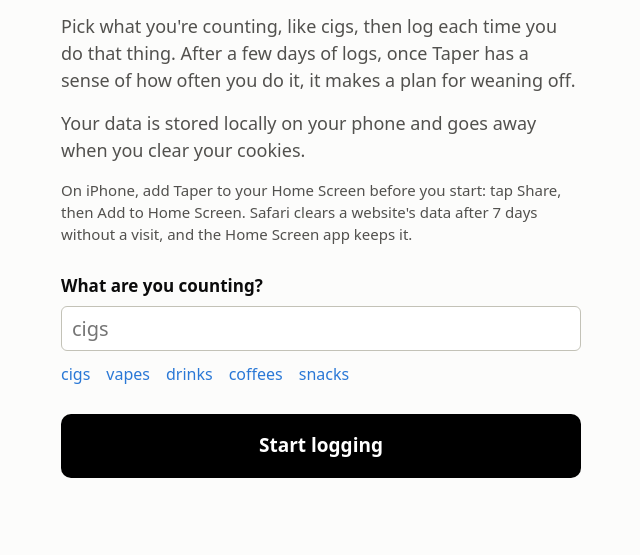
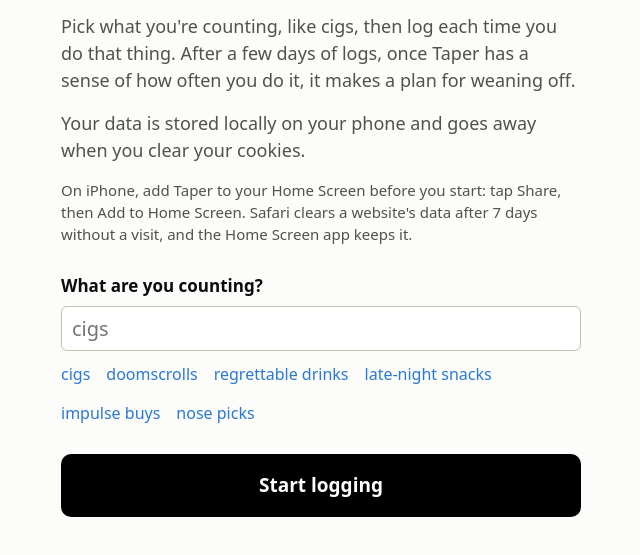
Before and after one commit to codycharlesmcdonald/recipes, a plain HTML site: page docs/taper/index.html in a window 1280 px wide. Shown: the part 133-688 px from the top of the page, without its empty margins (319-959 px from the left). Drawn offline with Linux system fonts and the light colour scheme.

Commit message:
Taper at d0e07d7

```diff
--- a/docs/taper/index.html
+++ b/docs/taper/index.html
@@ -33,10 +33,11 @@
       <input id="unit" type="text" placeholder="cigs" maxlength="24" autocomplete="off" autocapitalize="none" enterkeyhint="go">
       <div class="picks" aria-label="Ideas">
         <button type="button">cigs</button>
-        <button type="button">vapes</button>
-        <button type="button">drinks</button>
-        <button type="button">coffees</button>
-        <button type="button">snacks</button>
+        <button type="button">doomscrolls</button>
+        <button type="button">regrettable drinks</button>
+        <button type="button">late-night snacks</button>
+        <button type="button">impulse buys</button>
+        <button type="button">nose picks</button>
       </div>
       <button id="unit-submit" class="primary" type="submit">Start logging</button>
     </form>
```
